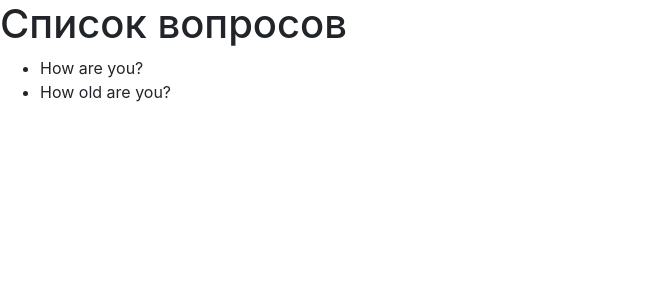
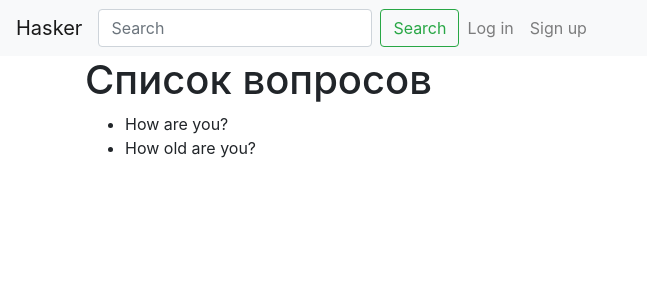
Before and after one commit to MXMP/hasker, a Django app: page /qa/ in a window 1280 px wide. Shown: the top 300 px of the page, without its empty margins (0-647 px from the left). Run offline with Django 3.2, Linux system fonts and the light colour scheme; data comes from the database, SQL or seed files in the repository; some libraries are stand-ins or nearby versions.

Commit message:
В базовый шаблон добавлен navbar

```diff
--- a/qa/templates/qa/base.html
+++ b/qa/templates/qa/base.html
@@ -11,7 +11,33 @@
     <title>{% block title %}{% endblock %}</title>
 </head>
 <body>
-{% block body %}{% endblock %}
+<nav class="navbar navbar-expand-lg navbar-light bg-light">
+    <a class="navbar-brand" href="#">Hasker</a>
+    <button class="navbar-toggler" type="button" data-toggle="collapse" data-target="#navbarSupportedContent"
+            aria-controls="navbarSupportedContent" aria-expanded="false" aria-label="Toggle navigation">
+        <span class="navbar-toggler-icon"></span>
+    </button>
+
+    <div class="collapse navbar-collapse" id="navbarSupportedContent">
+        <form class="form-inline my-2 my-lg-0">
+            <input class="form-control mr-sm-2" type="search" placeholder="Search" aria-label="Search">
+            <button class="btn btn-outline-success my-2 my-sm-0" type="submit">Search</button>
+        </form>
+        <ul class="navbar-nav mr-auto">
+            <li class="nav-item">
+                <a class="nav-link" href="#">Log in</a>
+            </li>
+            <li class="nav-item">
+                <a class="nav-link" href="#">Sign up</a>
+            </li>
+        </ul>
+
+    </div>
+</nav>
+
+<main role="main" class="container">
+    {% block body %}{% endblock %}
+</main>
 <script src="{% static 'qa/js/jquery-3.3.1.slim.min.js' %}"></script>
 <script src="{% static 'qa/js/bootstrap.bundle.min.js' %}"></script>
 </body>
```
